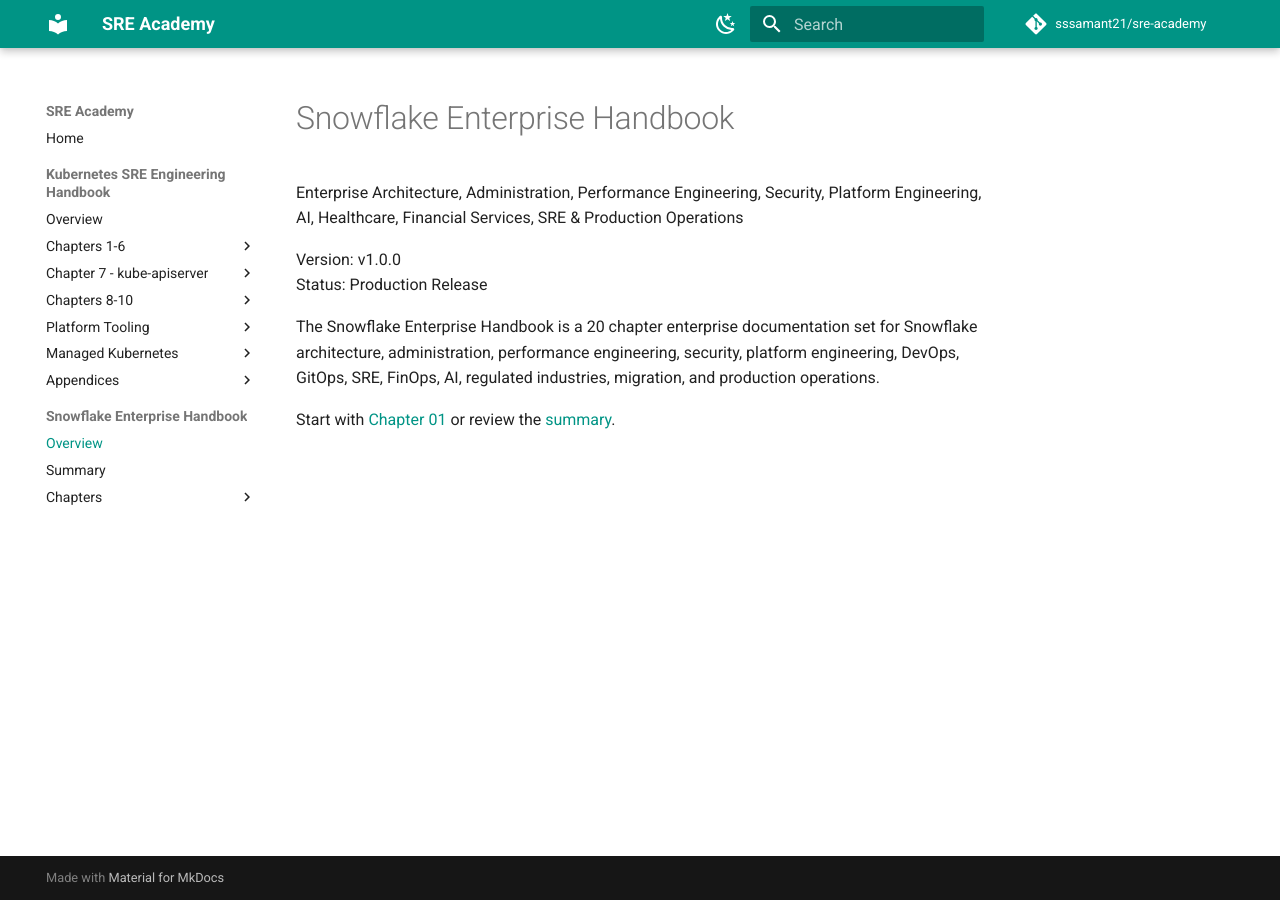
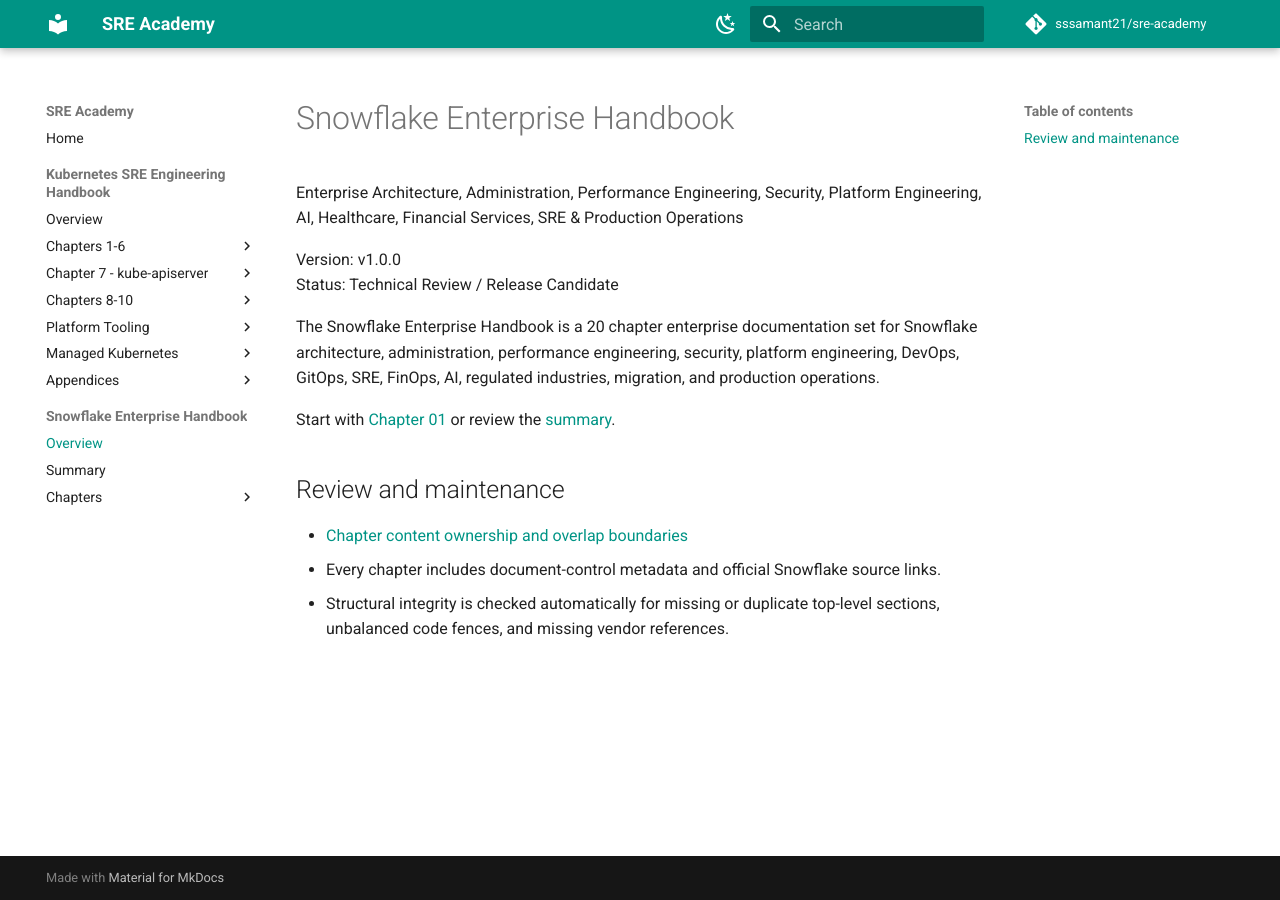
Before and after one commit to sssamant21/sre-academy, an MkDocs documentation site: the page built from docs/books/snowflake/index.md, in a window 1280 px wide. Built offline with MkDocs 1.6.1 and Material for MkDocs 9.7.7, drawn with Linux system fonts in a browser that asks for light colours; comment, search, counter and statistics services are not loaded.

Commit message:
docs(snowflake): update index.md for technical review

```diff
--- a/docs/books/snowflake/index.md
+++ b/docs/books/snowflake/index.md
@@ -3,8 +3,14 @@
 Enterprise Architecture, Administration, Performance Engineering, Security, Platform Engineering, AI, Healthcare, Financial Services, SRE & Production Operations
 
 Version: v1.0.0
-Status: Production Release
+Status: Technical Review / Release Candidate
 
 The Snowflake Enterprise Handbook is a 20 chapter enterprise documentation set for Snowflake architecture, administration, performance engineering, security, platform engineering, DevOps, GitOps, SRE, FinOps, AI, regulated industries, migration, and production operations.
 
 Start with [Chapter 01](chapter-01/README.md) or review the [summary](summary.md).
+
+## Review and maintenance
+
+- [Chapter content ownership and overlap boundaries](content-ownership.md)
+- Every chapter includes document-control metadata and official Snowflake source links.
+- Structural integrity is checked automatically for missing or duplicate top-level sections, unbalanced code fences, and missing vendor references.
```
